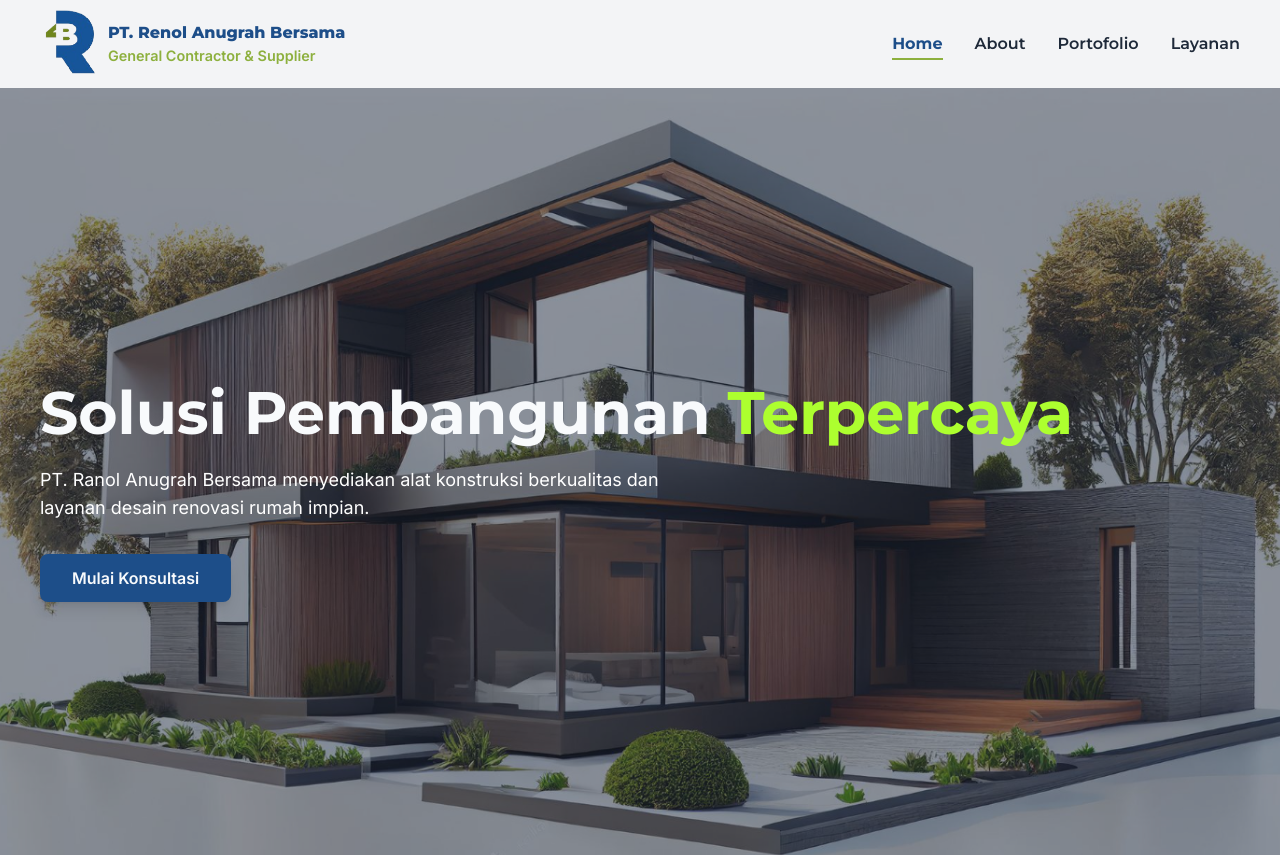
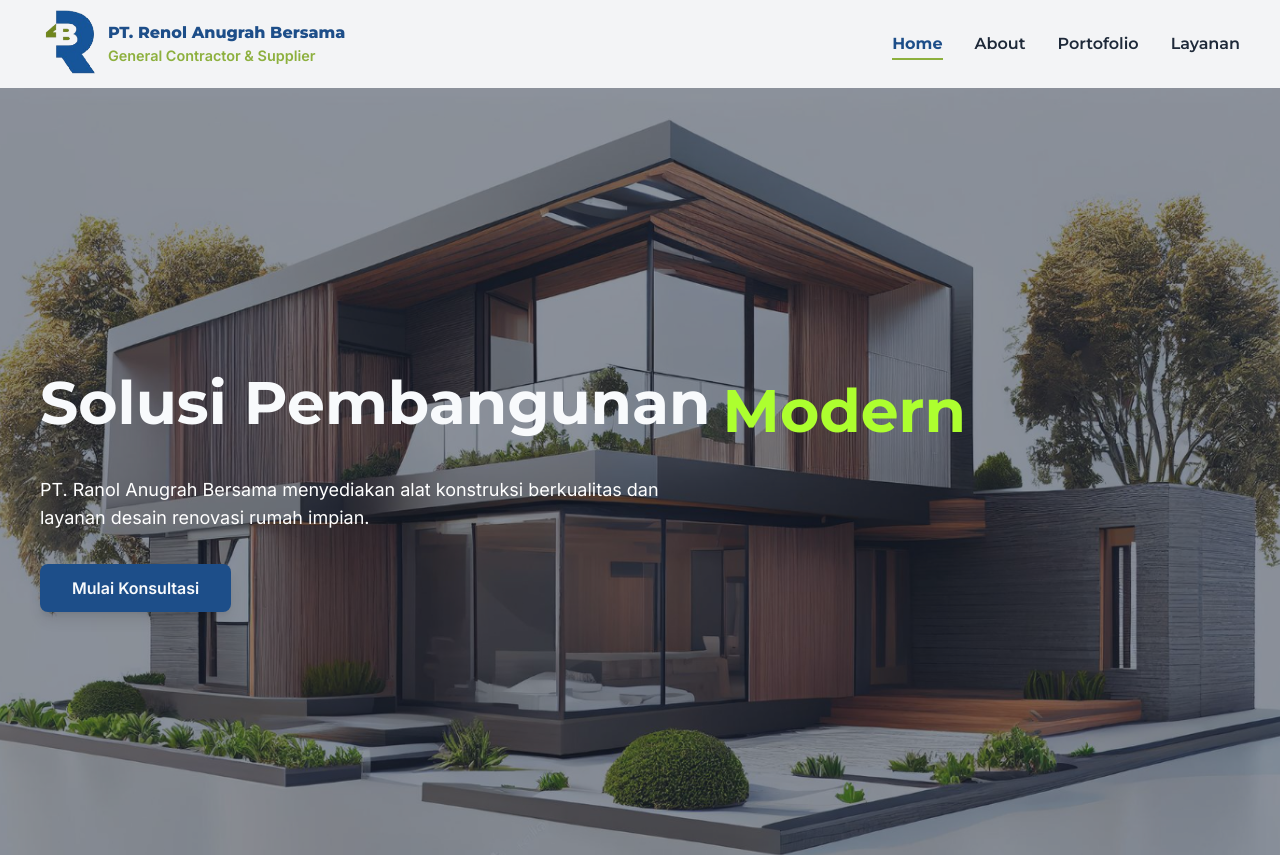
Before and after one commit to bileam/PT.RAB-company-profile, a React (Vite) app: page / in a window 1280 px wide. Shown: the top 855 px of the page. Built offline with nearby package versions, Linux system fonts and the light colour scheme.

Commit message:
bill - animation reactbits

```diff
--- a/package.json
+++ b/package.json
@@ -12,6 +12,8 @@
   "dependencies": {
     "@tailwindcss/vite": "^4.2.1",
     "aos": "^3.0.0-beta.6",
+    "gsap": "^3.14.2",
+    "motion": "^12.35.2",
     "react": "^19.2.0",
     "react-dom": "^19.2.0",
     "react-router-dom": "^7.13.1",
--- /dev/null
+++ b/src/Components/Animation/RotatingText.jsx
@@ -0,0 +1,228 @@
+"use client";
+
+import {
+  forwardRef,
+  useCallback,
+  useEffect,
+  useImperativeHandle,
+  useMemo,
+  useState,
+} from "react";
+import { motion, AnimatePresence } from "motion/react";
+
+function cn(...classes) {
+  return classes.filter(Boolean).join(" ");
+}
+
+const RotatingText = forwardRef((props, ref) => {
+  const {
+    texts,
+    transition = { type: "spring", damping: 25, stiffness: 300 },
+    initial = { y: "100%", opacity: 0 },
+    animate = { y: 0, opacity: 1 },
+    exit = { y: "-120%", opacity: 0 },
+    animatePresenceMode = "wait",
+    animatePresenceInitial = false,
+    rotationInterval = 2000,
+    staggerDuration = 0,
+    staggerFrom = "first",
+    loop = true,
+    auto = true,
+    splitBy = "characters",
+    onNext,
+    mainClassName,
+    splitLevelClassName,
+    elementLevelClassName,
+    ...rest
+  } = props;
+
+  const [currentTextIndex, setCurrentTextIndex] = useState(0);
+
+  const splitIntoCharacters = (text) => {
+    if (typeof Intl !== "undefined" && Intl.Segmenter) {
+      const segmenter = new Intl.Segmenter("en", { granularity: "grapheme" });
+      return Array.from(segmenter.segment(text), (segment) => segment.segment);
+    }
+    return Array.from(text);
+  };
+
+  const elements = useMemo(() => {
+    const currentText = texts[currentTextIndex];
+    if (splitBy === "characters") {
+      const words = currentText.split(" ");
+      return words.map((word, i) => ({
+        characters: splitIntoCharacters(word),
+        needsSpace: i !== words.length - 1,
+      }));
+    }
+    if (splitBy === "words") {
+      return currentText.split(" ").map((word, i, arr) => ({
+        characters: [word],
+        needsSpace: i !== arr.length - 1,
+      }));
+    }
+    if (splitBy === "lines") {
+      return currentText.split("\n").map((line, i, arr) => ({
+        characters: [line],
+        needsSpace: i !== arr.length - 1,
+      }));
+    }
+
+    return currentText.split(splitBy).map((part, i, arr) => ({
+      characters: [part],
+      needsSpace: i !== arr.length - 1,
+    }));
+  }, [texts, currentTextIndex, splitBy]);
+
+  const getStaggerDelay = useCallback(
+    (index, totalChars) => {
+      const total = totalChars;
+      if (staggerFrom === "first") return index * staggerDuration;
+      if (staggerFrom === "last") return (total - 1 - index) * staggerDuration;
+      if (staggerFrom === "center") {
+        const center = Math.floor(total / 2);
+        return Math.abs(center - index) * staggerDuration;
+      }
+      if (staggerFrom === "random") {
+        const randomIndex = Math.floor(Math.random() * total);
+        return Math.abs(randomIndex - index) * staggerDuration;
+      }
+      return Math.abs(staggerFrom - index) * staggerDuration;
+    },
+    [staggerFrom, staggerDuration]
+  );
+
+  const handleIndexChange = useCallback(
+    (newIndex) => {
+      setCurrentTextIndex(newIndex);
+      if (onNext) onNext(newIndex);
+    },
+    [onNext]
+  );
+
+  const next = useCallback(() => {
+    const nextIndex =
+      currentTextIndex === texts.length - 1
+        ? loop
+          ? 0
+          : currentTextIndex
+        : currentTextIndex + 1;
+    if (nextIndex !== currentTextIndex) {
+      handleIndexChange(nextIndex);
+    }
+  }, [currentTextIndex, texts.length, loop, handleIndexChange]);
+
+  const previous = useCallback(() => {
+    const prevIndex =
+      currentTextIndex === 0
+        ? loop
+          ? texts.length - 1
+          : currentTextIndex
+        : currentTextIndex - 1;
+    if (prevIndex !== currentTextIndex) {
+      handleIndexChange(prevIndex);
+    }
+  }, [currentTextIndex, texts.length, loop, handleIndexChange]);
+
+  const jumpTo = useCallback(
+    (index) => {
+      const validIndex = Math.max(0, Math.min(index, texts.length - 1));
+      if (validIndex !== currentTextIndex) {
+        handleIndexChange(validIndex);
+      }
+    },
+    [texts.length, currentTextIndex, handleIndexChange]
+  );
+
+  const reset = useCallback(() => {
+    if (currentTextIndex !== 0) {
+      handleIndexChange(0);
+    }
+  }, [currentTextIndex, handleIndexChange]);
+
+  useImperativeHandle(
+    ref,
+    () => ({
+      next,
+      previous,
+      jumpTo,
+      reset,
+    }),
+    [next, previous, jumpTo, reset]
+  );
+
+  useEffect(() => {
+    if (!auto) return;
+    const intervalId = setInterval(next, rotationInterval);
+    return () => clearInterval(intervalId);
+  }, [next, rotationInterval, auto]);
+
+  return (
+    <motion.span
+      className={cn(
+        "flex flex-wrap whitespace-pre-wrap relative",
+        mainClassName
+      )}
+      {...rest}
+      layout
+      transition={transition}
+    >
+      <span className="sr-only">{texts[currentTextIndex]}</span>
+      <AnimatePresence
+        mode={animatePresenceMode}
+        initial={animatePresenceInitial}
+      >
+        <motion.span
+          key={currentTextIndex}
+          className={cn(
+            splitBy === "lines"
+              ? "flex flex-col w-full"
+              : "flex flex-wrap whitespace-pre-wrap relative"
+          )}
+          layout
+          aria-hidden="true"
+        >
+          {elements.map((wordObj, wordIndex, array) => {
+            const previousCharsCount = array
+              .slice(0, wordIndex)
+              .reduce((sum, word) => sum + word.characters.length, 0);
+            return (
+              <span
+                key={wordIndex}
+                className={cn("inline-flex", splitLevelClassName)}
+              >
+                {wordObj.characters.map((char, charIndex) => (
+                  <motion.span
+                    key={charIndex}
+                    initial={initial}
+                    animate={animate}
+                    exit={exit}
+                    transition={{
+                      ...transition,
+                      delay: getStaggerDelay(
+                        previousCharsCount + charIndex,
+                        array.reduce(
+                          (sum, word) => sum + word.characters.length,
+                          0
+                        )
+                      ),
+                    }}
+                    className={cn("inline-block", elementLevelClassName)}
+                  >
+                    {char}
+                  </motion.span>
+                ))}
+                {wordObj.needsSpace && (
+                  <span className="whitespace-pre"> </span>
+                )}
+              </span>
+            );
+          })}
+        </motion.span>
+      </AnimatePresence>
+    </motion.span>
+  );
+});
+
+RotatingText.displayName = "RotatingText";
+export default RotatingText;
--- a/src/Components/Banner.jsx
+++ b/src/Components/Banner.jsx
@@ -2,6 +2,7 @@ import gambar from "../assets/image/home.jpg";
 import AOS from "aos";
 import "aos/dist/aos.css";
 import { useEffect } from "react";
+import RotatingText from "./Animation/RotatingText";
 const Banner = () => {
   useEffect(() => {
     AOS.init({
@@ -21,9 +22,22 @@ const Banner = () => {
           <h1
             data-aos="fade-up"
             data-aos-delay="200"
-            className="font-heading text-4xl md:text-6xl text-rab-light font-bold leading-tight"
+            className="font-heading text-4xl md:text-6xl text-rab-light font-bold leading-tight flex "
           >
-            Solusi Pembangunan <span className="text-rab-neon">Terpercaya</span>
+            Solusi Pembangunan
+            <RotatingText
+              texts={["Berkualitas", "Kokoh", "Modern", "Elegan", "Terpercaya"]}
+              mainClassName="px-2 sm:px-2 md:px-3  text-[#adff2f] overflow-hidden py-0.5 sm:py-1 md:py-2 justify-center rounded-lg"
+              staggerFrom={"last"}
+              initial={{ y: "100%" }}
+              animate={{ y: 0 }}
+              exit={{ y: "-120%" }}
+              staggerDuration={0.025}
+              splitLevelClassName="overflow-hidden pb-0.5 sm:pb-1 md:pb-1"
+              transition={{ type: "spring", damping: 30, stiffness: 400 }}
+              rotationInterval={2000}
+            />
+            {/* <span className="text-rab-neon">Terpercaya</span> */}
           </h1>
           <p
             data-aos="fade-up"
```
Also changed, not shown: 1 other file (tests, documents, lock files or other folders).
